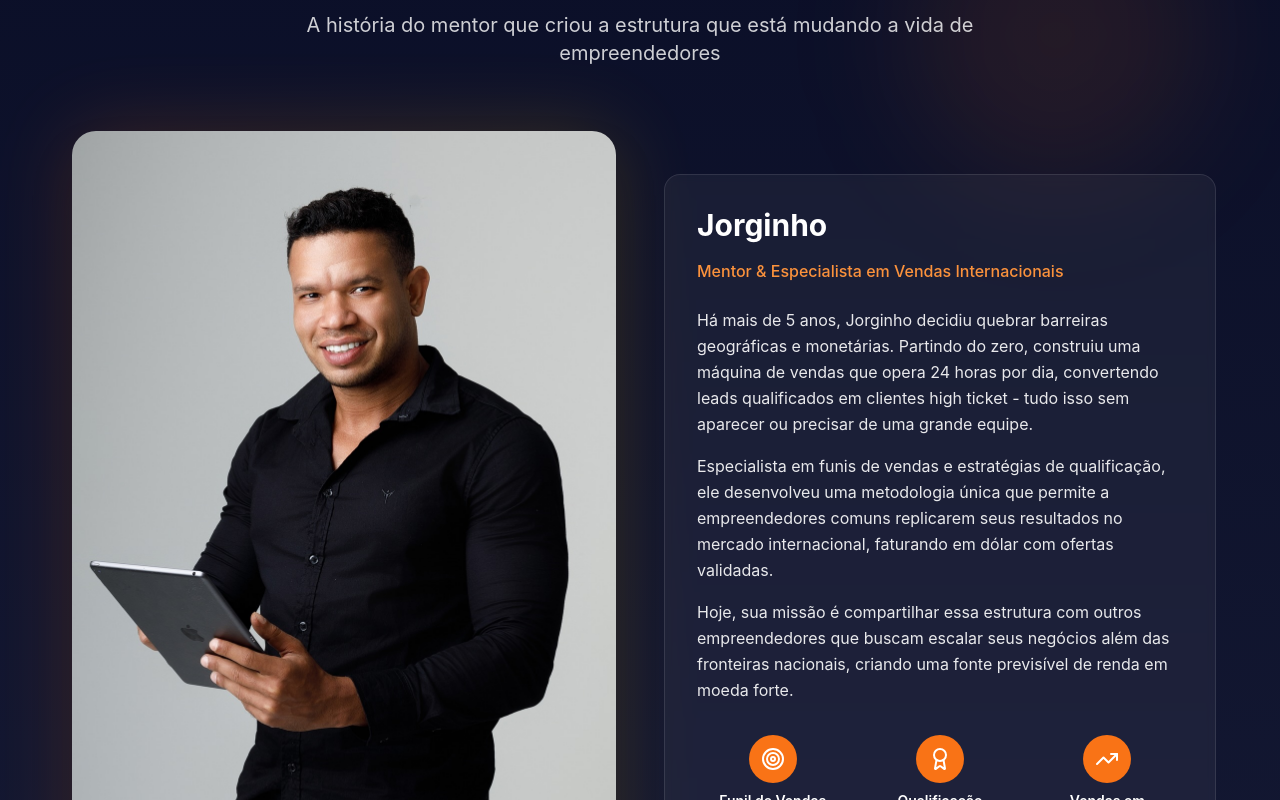
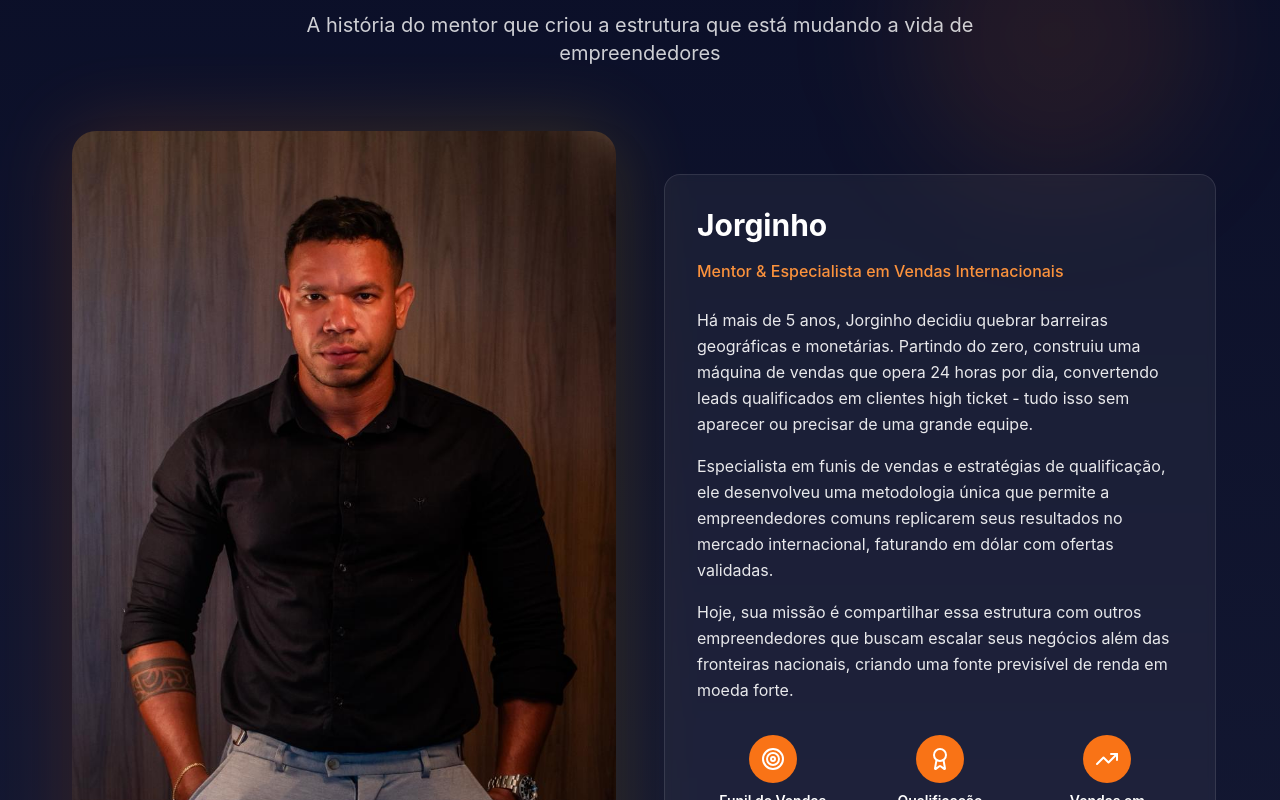
Before and after one commit to Davi257-cmd/jornadaemdolar, a React (Vite) app: page / in a window 1280 px wide. Shown: the part 2120-2920 px from the top of the page. Built offline with nearby package versions, Linux system fonts and the light colour scheme.

Commit message:
foto jorge

```diff
--- a/src/components/JorginhoBioSection.tsx
+++ b/src/components/JorginhoBioSection.tsx
@@ -79,7 +79,7 @@ const JorginhoBioSection: React.FC = () => {
               <div className="relative">
                 <div className="absolute inset-0 bg-gradient-to-r from-orange-500 to-yellow-500 rounded-3xl blur-2xl opacity-20" />
                 <img
-                  src="/images/foto do autor.jpg"
+                  src="/images/foto-autor-dois.jpg"
                   alt="Jorginho - Mentor e Especialista"
                   className="relative w-full md:w-[34rem] h-[28rem] md:h-[53rem] rounded-3xl object-cover shadow-2xl"
                 />
```
Also changed, not shown: public/images/foto-autor-dois.jpg (added).
